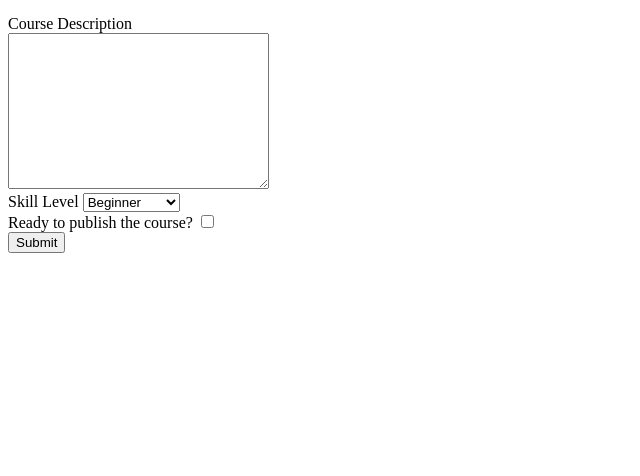
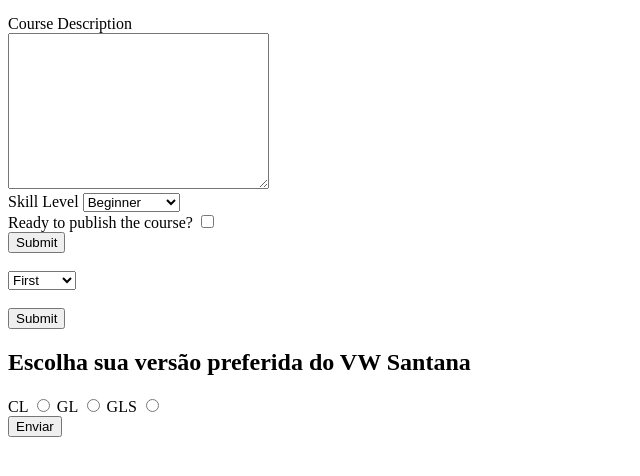
Before and after one commit to ricksimonsp/HTML5_CSS3_Bootcamp, a plain HTML site: page 25_Landing_Page_Form_Exercise/index.html in a window 1280 px wide. Shown: the part 104-580 px from the top of the page, without its empty margins (0-640 px from the left). Drawn offline with Linux system fonts and the light colour scheme.

Commit message:
Wednesday - weak!

```diff
--- a/25_Landing_Page_Form_Exercise/index.html
+++ b/25_Landing_Page_Form_Exercise/index.html
@@ -15,7 +15,7 @@
 
 
                 <div><label for="description">Course Description</label></div>
-                <div><textarea name="description" name="description" id="description" cols="30" rows="10" required></textarea></div>
+                <div><textarea name="description" id="description" cols="30" rows="10" required></textarea></div>
 
             <div>
                 <label for="level">Skill Level</label>
@@ -31,6 +31,24 @@
             </div>
             <button>Submit</button>
         </form>
-
+        <br>
+        <form action="">
+            <div><select name="pick" id="pick">
+                <option value="first">First</option>
+                <option value="second">Second</option>
+                <option value="third">Third</option>
+            </select></div> <br>
+            <div><button>Submit</button></div>
+        </form>
+        <h2>Escolha sua versão preferida do VW Santana</h2>
+        <form action="">
+            <label for="CL">CL</label>
+            <input type="radio" id="CL" name="santana">
+            <label for="GL">GL</label>
+            <input type="radio" id="GL" name="santana">
+            <label for="GLS">GLS</label>
+            <input type="radio" id="GLS" name="santana">
+            <div><button>Enviar</button></div>
+        </form>
 </body>
 </html>
```
